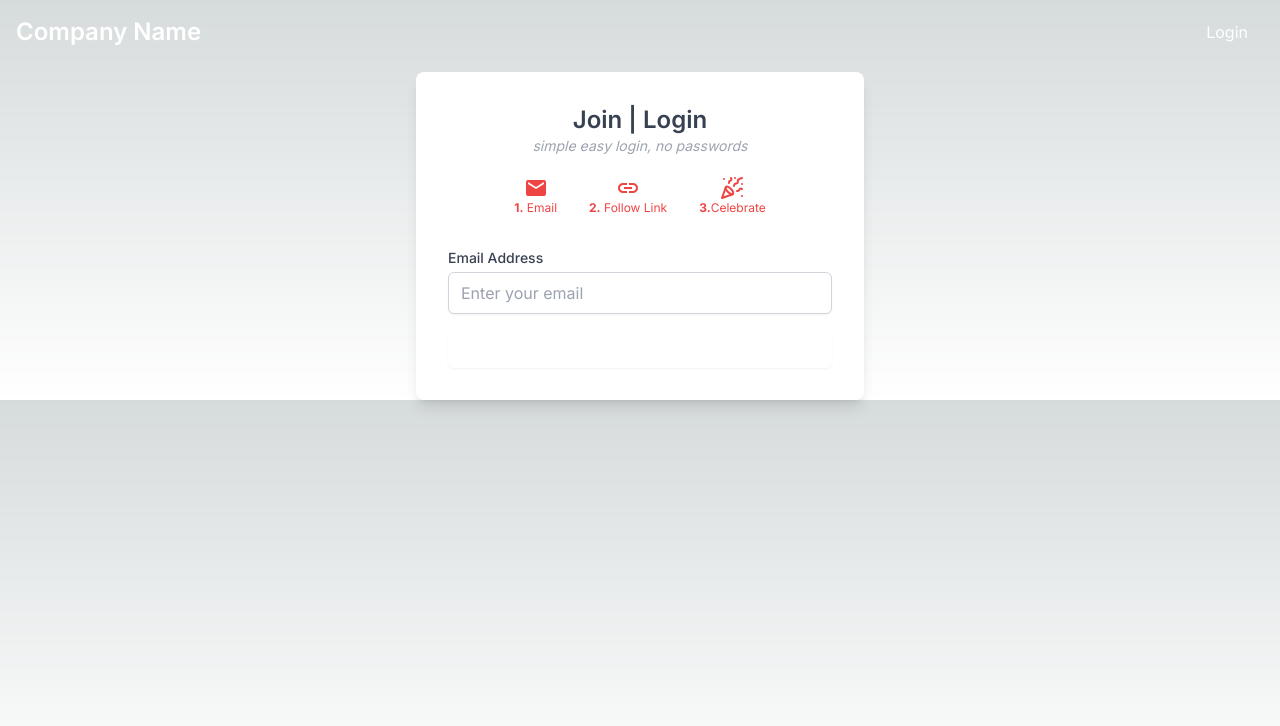
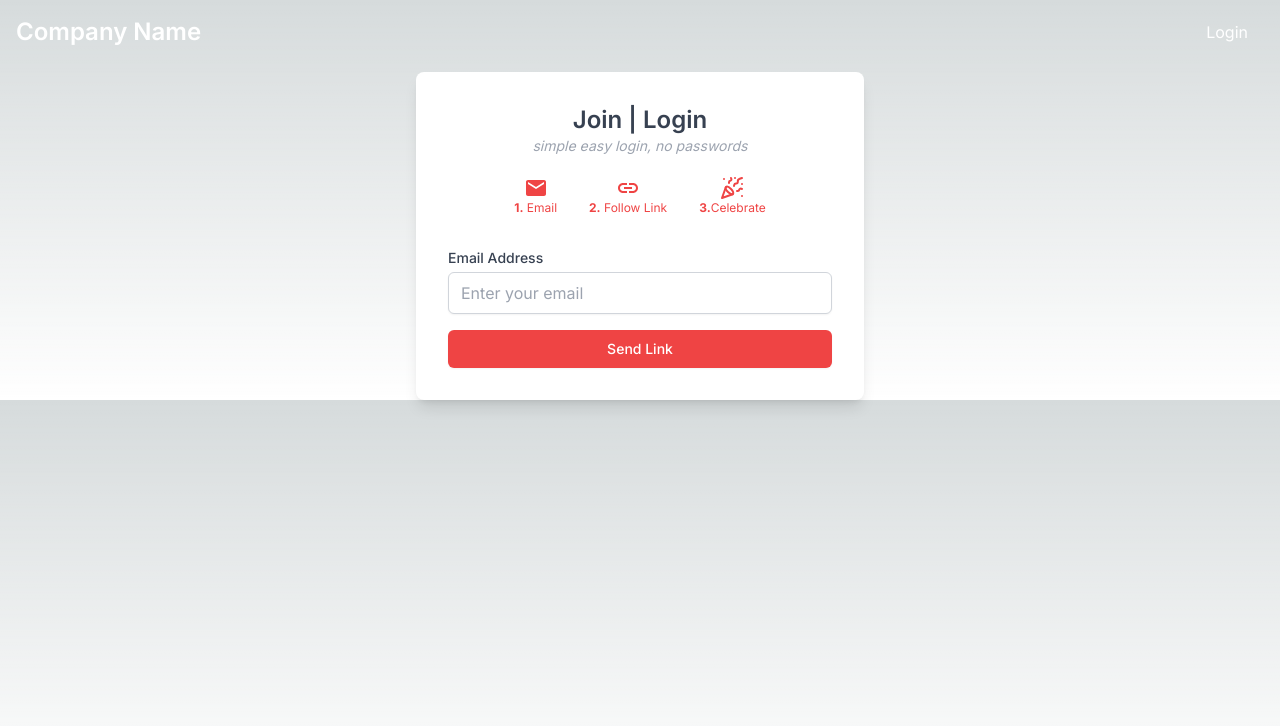
Before and after one commit to mitchellabrouwer/eatgav, a Next.js app: page /auth/login in a window 1280 px wide. Shown: the top 726 px of the page. Built offline with nearby package versions, Linux system fonts and the light colour scheme; no server answers.

Commit message:
fix: button color

```diff
--- a/app/auth/login/page.tsx
+++ b/app/auth/login/page.tsx
@@ -89,7 +89,7 @@ function Login() {
             </div>
             <button
               type="submit"
-              className={`mt-4 flex w-full justify-center rounded-md border border-transparent bg-primary px-4 py-2 text-sm font-medium text-white shadow-sm hover:bg-red-700 focus:outline-none focus:ring-2 focus:ring-red-700 focus:ring-offset-2 ${
+              className={`mt-4 bg-red-500 flex w-full justify-center rounded-md border border-transparent bg-primary px-4 py-2 text-sm font-medium text-white shadow-sm hover:bg-red-700 focus:outline-none focus:ring-2 focus:ring-red-700 focus:ring-offset-2 ${
                 isSubmitting ? "opacity-75" : ""
               }`}
               disabled={isSubmitting}
```
